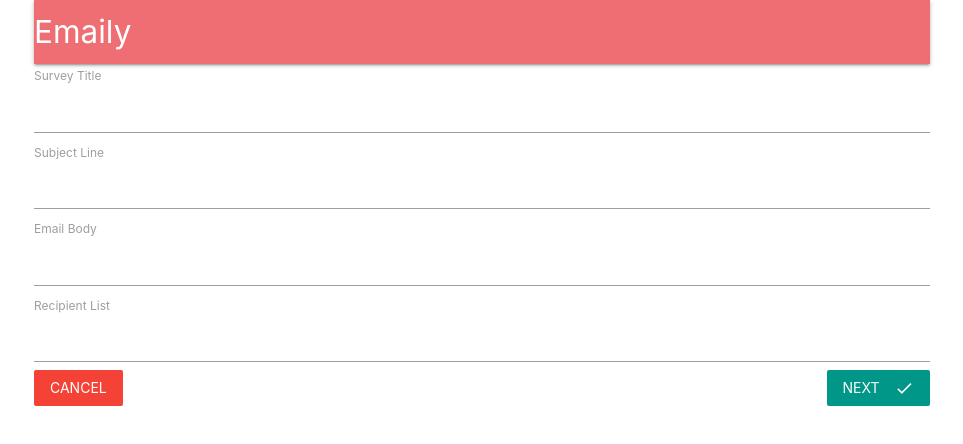
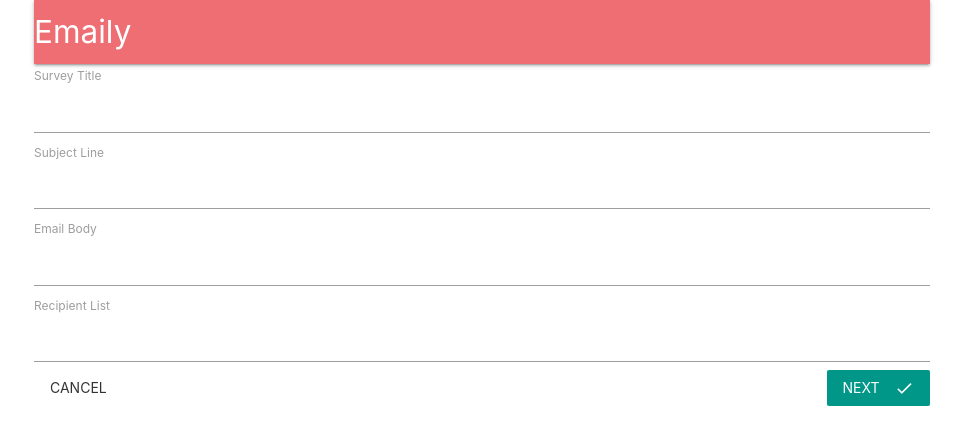
Before and after one commit to ElijahPrince73/Node-Server, a React (Create React App) app in the folder client/: page /surveys/new in a window 1280 px wide. Shown: the top 444 px of the page, without its empty margins (158-1121 px from the left). Built offline with nearby package versions, Linux system fonts and the light colour scheme; no server answers.

Commit message:
Starting validation on surveyForm component

```diff
--- a/client/src/components/surveys/surveyForm.js
+++ b/client/src/components/surveys/surveyForm.js
@@ -31,7 +31,7 @@ class SurveyForm extends Component {
 			<div>
 				<form onSubmit={this.props.handleSubmit(val => console.log(val))}>
 					{this.renderFields()}
-					<Link to="/surveys" className="red btn-flat left white-text">
+					<Link to="/surveys" className="red btn-flat left white">
 						Cancel
 					</Link>
 					<button className="teal btn-flat right white-text" type="submit">
@@ -44,6 +44,15 @@ class SurveyForm extends Component {
 	}
 }
 
+function validate(values) {
+	const errors = {};
+	if (!values.title) {
+		errors.title = 'Must Provide a Title';
+	}
+	return errors;
+}
+
 export default reduxForm({
+	validate,
 	form: 'surveyForm'
 })(SurveyForm);
```
